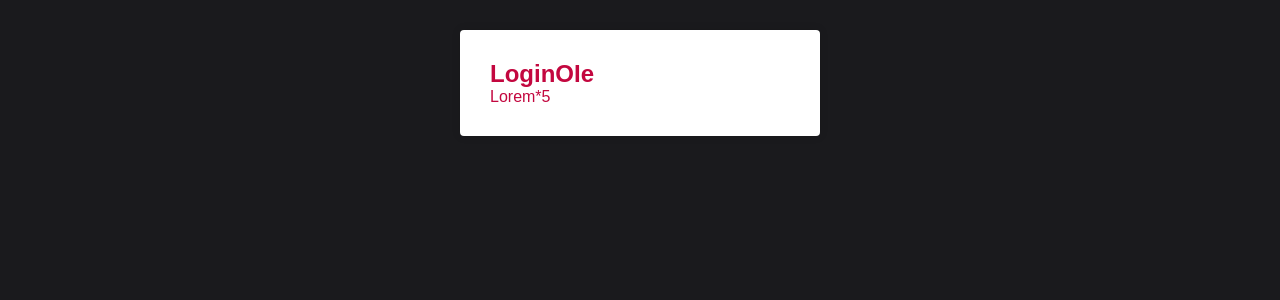
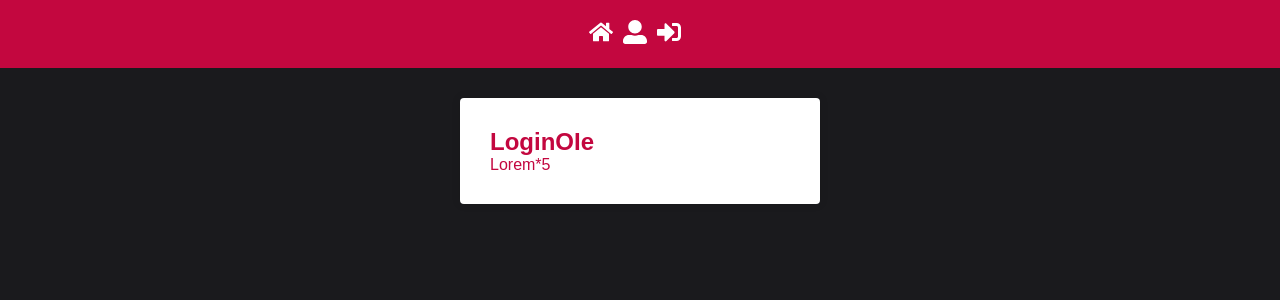
Before and after one commit to wiltoncr/react-base, a React (Create React App) app: page / in a window 1280 px wide. Shown: the top 300 px of the page. Built offline with nearby package versions, Linux system fonts and the light colour scheme.

Commit message:
add header  in page home

```diff
--- a/package.json
+++ b/package.json
@@ -8,6 +8,8 @@
     "@testing-library/user-event": "^13.5.0",
     "react": "^18.2.0",
     "react-dom": "^18.2.0",
+    "react-icons": "^4.12.0",
+    "react-router-dom": "^6.21.1",
     "react-scripts": "5.0.1",
     "styled-components": "^6.1.3",
     "web-vitals": "^2.1.4"
--- a/src/App.js
+++ b/src/App.js
@@ -1,10 +1,12 @@
 import React from 'react';
 import Login from './pages/Login';
 import GlocalStyle from './styles/GlocalStyles';
+import Header from './components/Header';
 
 function App() {
   return (
     <>
+      <Header />
       <Login />
       <GlocalStyle />
     </>
--- /dev/null
+++ b/src/components/Header/index.js
@@ -0,0 +1,19 @@
+import React from 'react';
+import { FaHome, FaSignInAlt, FaUserAlt } from 'react-icons/fa';
+import { Nav } from './styled';
+
+export default function Header() {
+  return (
+    <Nav>
+      <a href="/home">
+        <FaHome size={24} />
+      </a>
+      <a href="/teste">
+        <FaUserAlt size={24} />
+      </a>
+      <a href="/teste">
+        <FaSignInAlt size={24} />
+      </a>
+    </Nav>
+  );
+}
--- /dev/null
+++ b/src/components/Header/styled.js
@@ -0,0 +1,16 @@
+import styled from 'styled-components';
+import { primaryColor } from '../../config/colors';
+
+export const Nav = styled.nav`
+  background: ${primaryColor};
+  padding: 20px;
+  display: flex;
+  align-items: center;
+  justify-content: center;
+
+  a {
+    color: white;
+    margin: 0 10px 0 0;
+    font-weight: bold;
+  }
+`;
```
Also changed, not shown: 1 other file (tests, documents, lock files or other folders).
